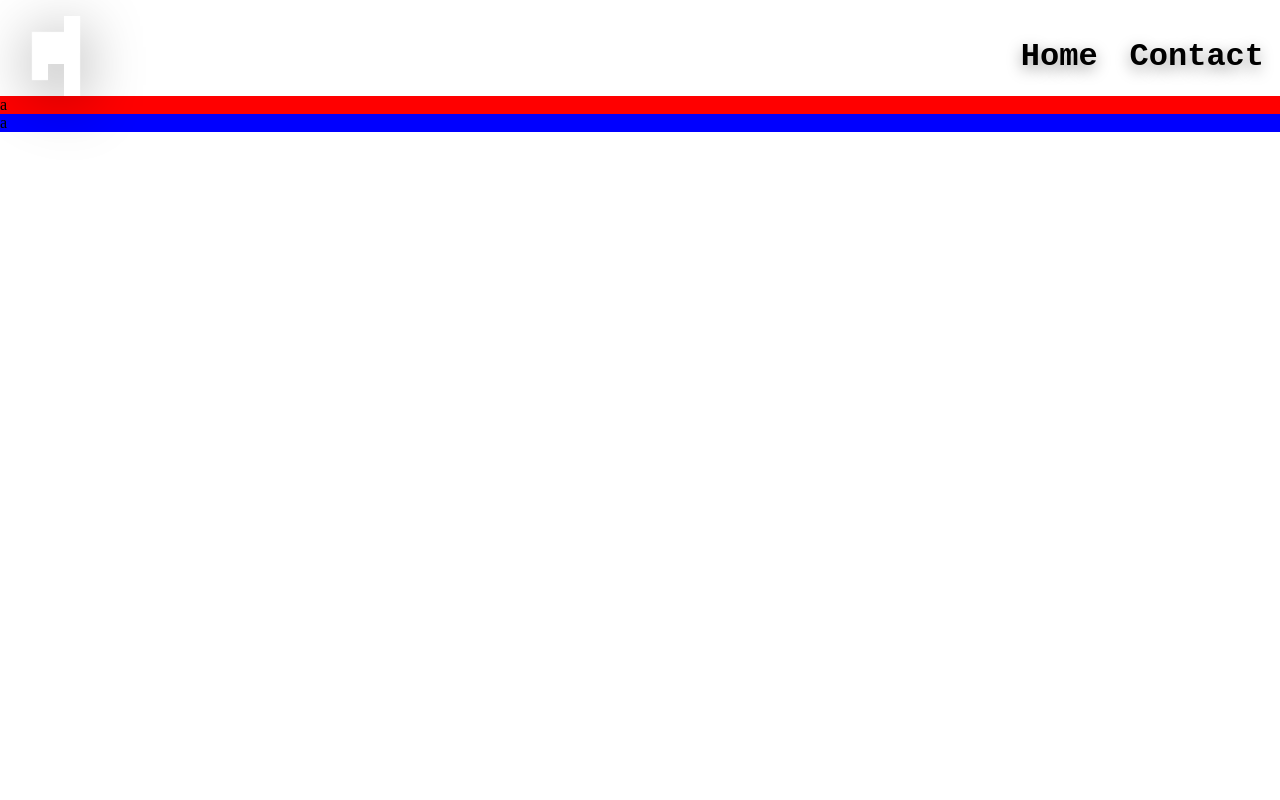
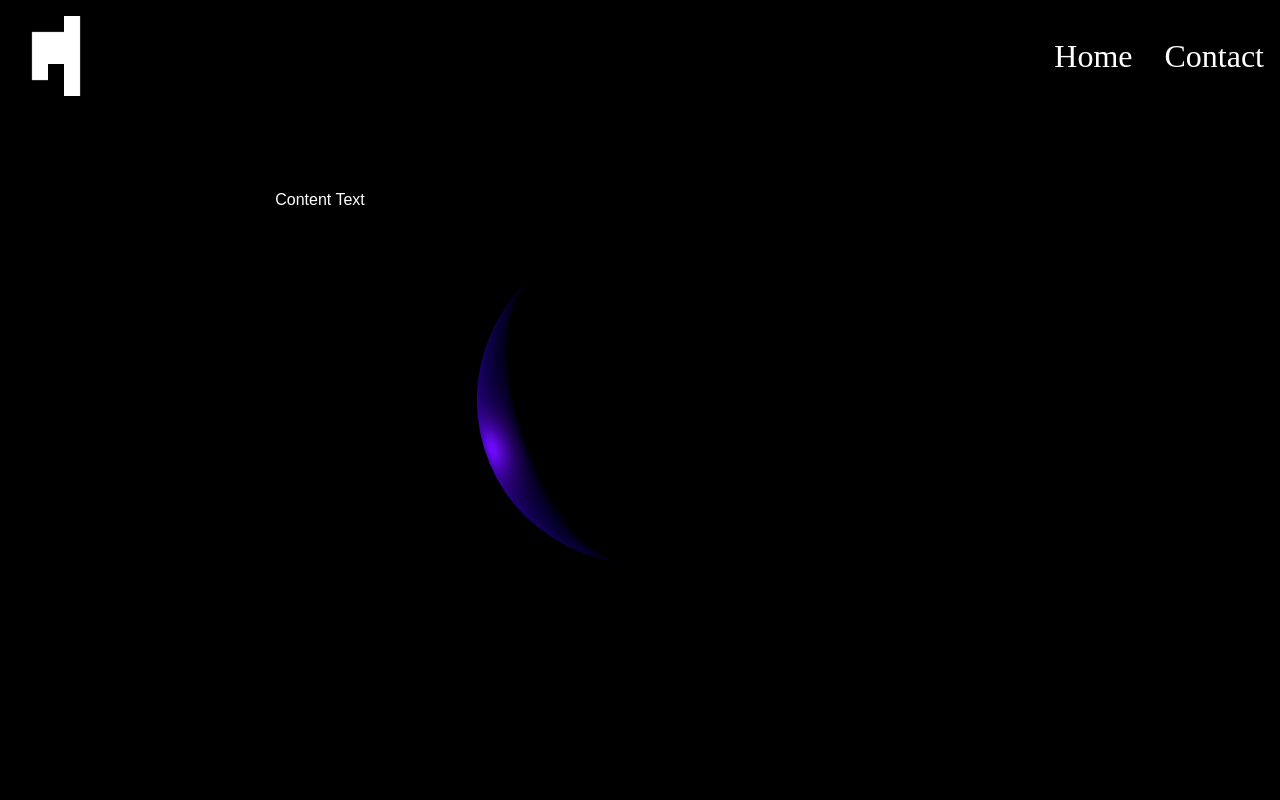
Before and after one commit to Krimx/krimx.github.io, a website built with Vite: page portfolio-website/about.html in a window 1280 px wide. Built offline with nearby package versions, Linux system fonts and the light colour scheme; animation ran at ten frames a second; a web font is replaced by a local one.

Commit message:
set up for new style for about page

```diff
--- a/portfolio-website/about.html
+++ b/portfolio-website/about.html
@@ -1,12 +1,18 @@
-<!DOCTYPE html>
+<!doctype html>
 <html lang="en">
   <head>
-    <meta charset="UTF-8">
-    <meta name="viewport" content="width=device-width, initial-scale=1.0">
+    <meta charset="UTF-8" />
+    <link rel="icon" type="image/x-icon" href="/recs/logo256white.png">
+    <meta name="viewport" content="width=device-width, initial-scale=1.0" />
     <title>Krimx | About</title>
-    <link rel="icon" type="image/x-icon" href="/recs/logo256white.png">
-    <link rel="stylesheet" href="./css/about.css">
+    <link rel="preconnect" href="https://fonts.googleapis.com">
+    <link rel="preconnect" href="https://fonts.gstatic.com" crossorigin>
+    <link href="https://fonts.googleapis.com/css2?family=Comic+Neue:ital,wght@0,300;0,400;0,700;1,300;1,400;1,700&family=Poppins:ital,wght@0,100;0,200;0,300;0,400;0,500;0,600;0,700;0,800;0,900;1,100;1,200;1,300;1,400;1,500;1,600;1,700;1,800;1,900&family=Yatra+One&display=swap" rel="stylesheet">
+    <link rel="preconnect" href="https://fonts.googleapis.com">
+    <link rel="preconnect" href="https://fonts.gstatic.com" crossorigin>
+    <link href="https://fonts.googleapis.com/css2?family=Comic+Neue:ital,wght@0,300;0,400;0,700;1,300;1,400;1,700&family=Doto:wght@100..900&family=Nova+Mono&family=Poppins:ital,wght@0,100;0,200;0,300;0,400;0,500;0,600;0,700;0,800;0,900;1,100;1,200;1,300;1,400;1,500;1,600;1,700;1,800;1,900&family=Yatra+One&display=swap" rel="stylesheet">
     <link rel="stylesheet" href="./css/header.css">
+    <link rel="stylesheet" href="./css/projects.css">
   </head>
   <body>
     <div class="header">
@@ -16,11 +22,14 @@
         <a href="./">Contact</a>
       </div>
     </div>
-    <section class="landing">
-        a
-    </section>
-    <div class="skills-panning">
-        a
+    <div id="fadeOverlay"></div>
+    <div class="content-parent">
+        <div class="content-child child1"><p>Content Text</p></div>
+        <div class="content-child child2"><p>Content Text</p></div>
+        <div class="content-child child3"><p>Content Text</p></div>
+        <div class="content-child child4"><p>Content Text</p></div>
     </div>
+    <canvas class="webgl"></canvas>
+    <script type="module" src="/js/about.js"></script>
   </body>
 </html>
--- a/portfolio-website/css/about.css
+++ b/portfolio-website/css/about.css
@@ -4,10 +4,52 @@
     box-sizing: border-box;
 }
 
-.landing {
-    background-color: red;
+body, html {
+    overflow: hidden;
 }
 
-.skills-panning {
-    background-color: blue;
+.webgl {
+    z-index: 1;
+    position: absolute;
+    width: 100vw;
+    height: 100vh;
 }
+
+.header {
+    position: absolute;
+}
+
+.header-links > a {
+    color: white;
+}
+
+.content-parent {
+    position: absolute;
+    top:0;
+    left:0;
+    width: 100vw;
+    height: 100vh;
+    display: grid;
+    grid-template-columns: repeat(2, 1fr);
+    grid-template-rows: repeat(2, 1fr);
+
+    z-index: 6;
+}
+
+.content-child {
+    display: flex;
+    align-items: center;
+    justify-content: center;
+    color: white;
+    font-family: Arial, Helvetica, sans-serif;
+}
+
+.content-child > p {
+    transform: scale(0);
+
+    transition: all 0.5s ease-in-out;
+}
+
+.content-child:hover p{
+    transform: scale(1);
+}
--- a/portfolio-website/css/header.css
+++ b/portfolio-website/css/header.css
@@ -5,7 +5,7 @@
     margin-top: 1rem;
     display: flex;
     justify-content: space-between;
-    z-index: 5;
+    z-index: 9999;
   }
 
   .header > img {
@@ -28,8 +28,9 @@
     color: black;
     font-size: 2rem;
     margin-left: 2rem;
-    font-family: 'Courier New', Courier, monospace;
-    font-weight: bold;
+    font-family: "Nova Mono", serif;
+    font-weight: 400;
+    font-style: normal;
     text-shadow: 0px 5px 15px rgba(0, 0, 0, 0.4);
 
     transition: all .5s ease-in-out
--- a/portfolio-website/css/style.css
+++ b/portfolio-website/css/style.css
@@ -10,6 +10,7 @@ body,html {
 
 .webgl {
   z-index: 1;
+  position: absolute;
   width: 100vw;
   height: 100vh;
 }
@@ -62,3 +63,6 @@ body,html {
 .header {
   position: absolute;
 }
+.header-links > a {
+  color: white;
+}
--- /dev/null
+++ b/portfolio-website/js/about.js
@@ -0,0 +1,165 @@
+import '../css/header.css'
+import '../css/about.css'
+import * as THREE from "three";
+import { OrbitControls } from "three/examples/jsm/controls/OrbitControls.js";
+import gsap from "gsap";
+import {BasicMesh} from "./basicMesh";
+import {BasicSun} from "./basicSun";
+
+let scr = {
+  width: window.innerWidth,
+  height: window.innerHeight
+};
+let aspect = scr.width / scr.height;
+let frustum = 40;
+let hoveredID = "";
+const cameraZoomTime = 500;
+const cameraZoomAmount = 0.85;
+const cameraZoomBase = 0.8;
+let zooming = false;
+let zoomTween = null;
+
+//Raycaster stuff
+const mouse = new THREE.Vector2();
+const raycaster = new THREE.Raycaster();
+
+//Scene needs
+const interactableMeshes = [];
+const interactableObjects = [];
+const scene = new THREE.Scene();
+scene.background = new THREE.Color(0x000000);
+
+//Camera
+
+const camera = new THREE.PerspectiveCamera(45, aspect, 0.1, 1000);
+camera.position.set(0,0,60);
+camera.aspect = aspect;
+camera.updateProjectionMatrix();
+camera.lookAt(0,0,0);
+scene.add(camera);
+
+//Renderer
+const canvas = document.querySelector('.webgl');
+const renderer = new THREE.WebGLRenderer({ canvas, antialias: true });
+renderer.setSize(scr.width, scr.height);
+renderer.outputColorSpace = THREE.SRGBColorSpace;
+renderer.shadowMap.enabled = true;
+renderer.setPixelRatio(2);
+
+//Materials
+const planetMat = new THREE.MeshStandardMaterial({
+    color: 0x6783bc,
+    roughness: 0.5,
+    metalness: 0.1,
+    // emissive: 0xffffff,
+    // emissiveIntensity: 0.1
+});
+
+//Basic Objects
+const planetSize = 10;
+const planet = new BasicMesh (
+    scene,
+    {geometry: new THREE.SphereGeometry(1, 32, 32), material: planetMat},
+    {x:0, y:0, z:0},
+    {x:0, y:0, z:0},
+    {x:planetSize, y:planetSize, z:planetSize},
+    {castShadow: false, id: "planet"}
+);
+
+//Lights
+const factor = 50;
+const sunFrust = 1000;
+const light = new THREE.PointLight(0x5506b3, 3000, 100, 2);
+light.position.set(-30, -10, -15);
+scene.add(light);
+
+
+
+// gsap.fromTo(camera.rotation, {x:0, y:0, z:0}, {x:0, y:0, z: 6, duration: 8})
+
+// camera.rotation.z = -3
+
+let targetRotationZ = 0, currentRotationZ = 0;
+
+//Render loop
+function loop() {
+    requestAnimationFrame(loop);
+    renderer.clear();
+
+//   controls.update();
+    currentRotationZ += (targetRotationZ - currentRotationZ) * 0.1; // Adjust smoothing factor
+
+    camera.rotation.z = -currentRotationZ;
+
+    camera.updateProjectionMatrix();
+    renderer.render(scene, camera);
+}
+loop();
+
+//Resize scene on window resize
+window.addEventListener("resize", () => {
+  scr.width = window.innerWidth;
+  scr.height = window.innerHeight;
+
+  aspect = scr.width / scr.height;
+  camera.aspect = aspect;
+
+  camera.updateProjectionMatrix();
+  renderer.setSize(scr.width, scr.height);
+  renderer.setPixelRatio(2);
+})
+
+//Code from chatgpt to find angle of mouse cursor relative to center of screen
+window.addEventListener("mousemove", (event) => {
+    const width = window.innerWidth;
+    const height = window.innerHeight;
+
+    // Convert cursor position to centered coordinates
+    const x = event.clientX - width / 2;
+    const y = -(event.clientY - height / 2);
+
+    // Get the new target angle using atan2
+    let newAngle = Math.atan2(y, x);
+
+    // Compute shortest path to avoid sudden 360° jumps
+    let delta = newAngle - targetRotationZ;
+
+    // Handle crossing of the -π to π boundary smoothly
+    delta = ((delta + Math.PI) % (2 * Math.PI)) - Math.PI;
+
+    // Accumulate the continuous rotation
+    targetRotationZ += delta;
+});
+
+//Code from chatgpt uses gsap to animate changing camera zoom amount
+function zoomCamera(targetZoom, duration) {
+  if (zoomTween) {
+    zoomTween.kill(); // Stop the previous animation instantly
+  }
+
+  zoomTween = gsap.to(camera, {
+    zoom: targetZoom,
+    duration: duration / 1000, // gsap uses seconds
+    onUpdate: () => {
+      camera.updateProjectionMatrix();
+    },
+    onComplete: () => {
+      zooming = false;
+    }
+  });
+
+  zooming = true;
+}
+
+window.addEventListener("mouseup", () => {
+
+})
+
+function fadeToPage(page) {
+  const fadeOverlay = document.getElementById("fadeOverlay");
+      fadeOverlay.style.opacity = "1"; // Start fade to black
+      setTimeout(() => {
+        window.location.href = "" + page + ".html";
+            }, 1000); // Match the transition time (1s)
+
+}
```
Also changed, not shown: portfolio-website/index.html (+3 -0 lines), portfolio-website/js/home.js (+32 -37 lines), portfolio-website/projects.html (+3 -0 lines). Lines whose indentation alone changed are shown as unchanged.
